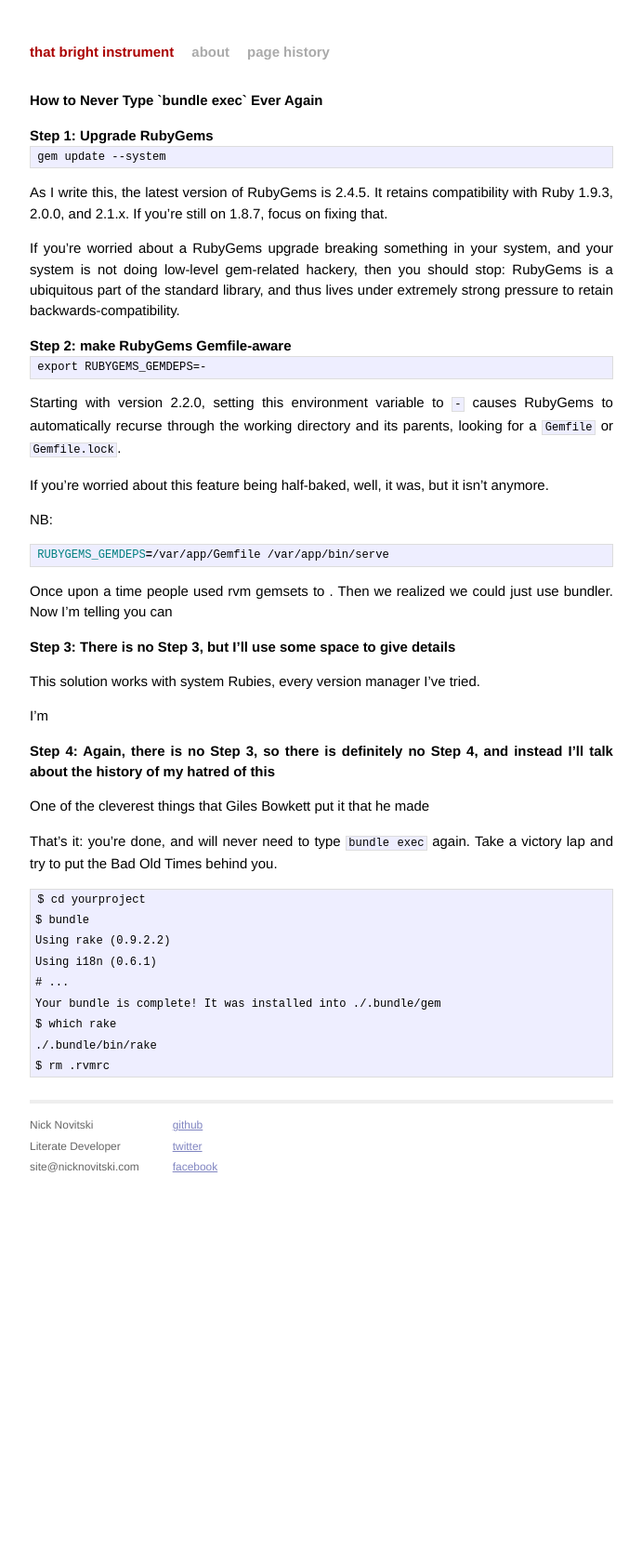
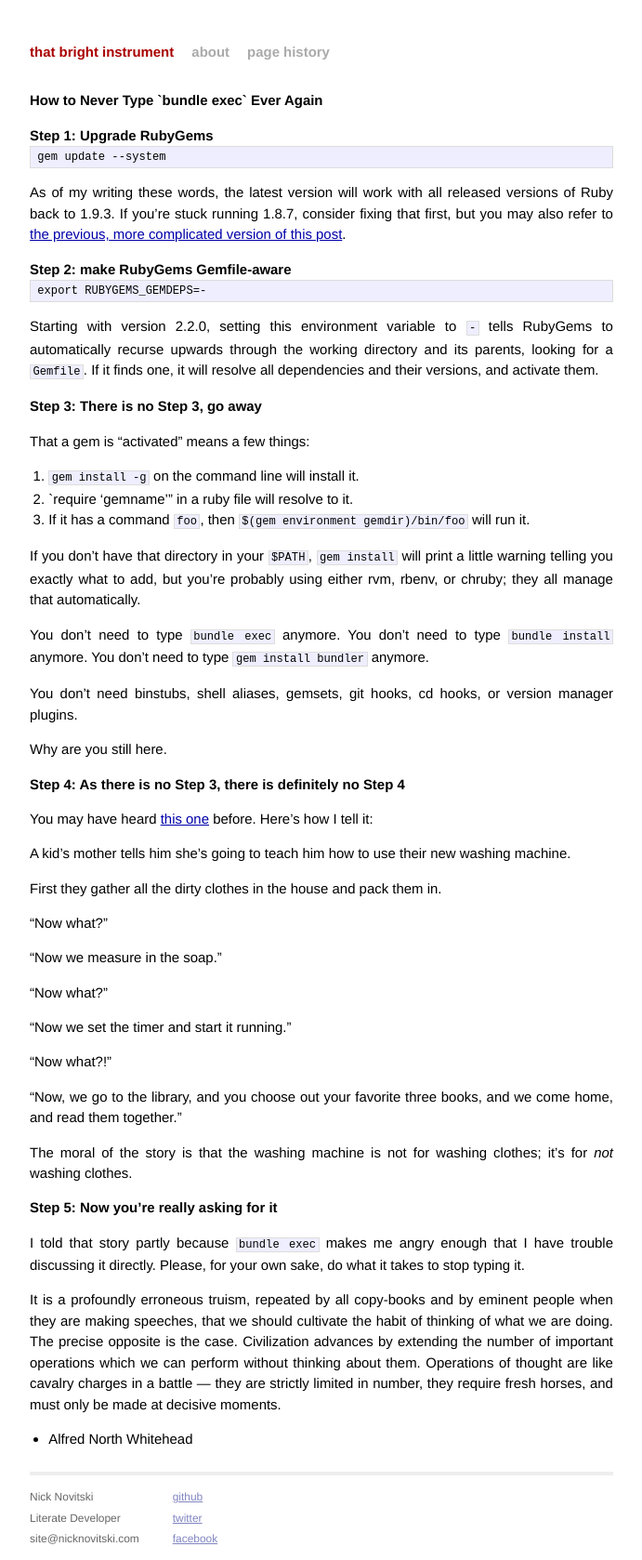
Before and after one commit to nicknovitski/nicknovitski.github.io, a Jekyll site: the page built from _posts/2012-10-19-how-to-never-type-bundle-exec-ever-again.md, in a window 1280 px wide. Shown: the whole page at 93% size, without its empty margins (294-985 px from the left). Built offline with Jekyll 4.4.1, drawn with Linux system fonts in a browser that asks for light colours; before the commit the page ends 1278 px from its top, so only the background shows below that.

Commit message:
rewrite bundle exec post for RUBYGEMS_GEMDEPS

````diff
--- a/_posts/2012-10-19-how-to-never-type-bundle-exec-ever-again.md
+++ b/_posts/2012-10-19-how-to-never-type-bundle-exec-ever-again.md
@@ -6,50 +6,66 @@ category: ruby
 ## Step 1: Upgrade RubyGems
     gem update --system
 
-As I write this, the latest version of RubyGems is 2.4.5.  It retains
-compatibility with Ruby 1.9.3, 2.0.0, and 2.1.x.  If you're still on 1.8.7,
-focus on fixing that.
-
-If you're worried about a RubyGems upgrade breaking something in your system,
-and your system is not doing low-level gem-related hackery, then you should
-stop: RubyGems is a ubiquitous part of the standard library, and thus lives
-under extremely strong pressure to retain backwards-compatibility.
+As of my writing these words, the latest version will work with all released
+versions of Ruby back to 1.9.3.  If you're stuck running 1.8.7, consider fixing
+that first, but you may also refer to [the previous, more
+complicated version of this post](https://github.com/nicknovitski/nicknovitski.github.io/blob/4516cdf7210bc4cf780cef72627189dc3cea8671/_posts/2012-10-19-how-to-never-type-bundle-exec-ever-again.md).
 
 ## Step 2: make RubyGems Gemfile-aware
     export RUBYGEMS_GEMDEPS=-
 
-Starting with version 2.2.0, setting this environment variable to `-` causes
-RubyGems to automatically recurse through the working directory and its
-parents, looking for a `Gemfile` or `Gemfile.lock`.
+Starting with version 2.2.0, setting this environment variable to `-` tells
+RubyGems to automatically recurse upwards through the working directory and its
+parents, looking for a `Gemfile`.  If it finds one, it will resolve all dependencies
+and their versions, and activate them.
 
-If you're worried about this feature being half-baked, well, it was, but it isn't anymore.
+## Step 3: There is no Step 3, go away
 
-NB:
-```shell
-RUBYGEMS_GEMDEPS=/var/app/Gemfile /var/app/bin/serve
-```
+That a gem is "activated" means a few things:
 
-Once upon a time people used rvm gemsets to .  Then we realized we could just use bundler.  Now I'm telling you can
+1. `gem install -g` on the command line will install it.
+2. `require 'gemname'" in a ruby file will resolve to it.
+3.  If it has a command `foo`, then `$(gem environment gemdir)/bin/foo` will run it.
 
-## Step 3: There is no Step 3, but I'll use some space to give details
+If you don't have that directory in your `$PATH`, `gem install`
+will print a little warning telling you exactly what to add, but you're probably using
+either rvm, rbenv, or chruby; they all manage that automatically.
 
-This solution works with system Rubies, every version manager I've tried.
+You don't need to type `bundle exec` anymore.  You don't need to type `bundle install`
+anymore.  You don't need to type `gem install bundler` anymore.
 
-I'm
+You don't need binstubs, shell aliases, gemsets, git hooks, cd hooks, or version manager plugins.
 
+Why are you still here.
 
-## Step 4: Again, there is no Step 3, so there is definitely no Step 4, and instead I'll talk about the history of my hatred of this
+## Step 4: As there is no Step 3, there is definitely no Step 4
 
-One of the cleverest things that Giles Bowkett  put it that he made
+You may have heard
+[this one](http://www.ted.com/talks/hans_rosling_and_the_magic_washing_machine/transcript?language=en)
+before.  Here's how I tell it:
 
-That's it: you’re done, and will never need to type `bundle exec` again.  Take a victory lap and try to put the Bad Old Times behind you.
+A kid's mother tells him she's going to teach him how to use their new washing machine.
 
-    $ cd yourproject
-    $ bundle
-    Using rake (0.9.2.2)
-    Using i18n (0.6.1)
-    # ...
-    Your bundle is complete! It was installed into ./.bundle/gem
-    $ which rake
-    ./.bundle/bin/rake
-    $ rm .rvmrc
+First they gather all the dirty clothes in the house and pack them in.
+
+"Now what?"
+
+"Now we measure in the soap."
+
+"Now what?"
+
+"Now we set the timer and start it running."
+
+"Now what?!"
+
+"Now, we go to the library, and you choose out your favorite three books, and we come home, and read them together."
+
+The moral of the story is that the washing machine is not for washing clothes; it's for *not* washing clothes.
+
+## Step 5: Now you're really asking for it
+
+I told that story partly because `bundle exec` makes me angry enough that I have trouble
+discussing it directly. Please, for your own sake, do what it takes to stop typing it.
+
+> It is a profoundly erroneous truism, repeated by all copy-books and by eminent people when they are making speeches, that we should cultivate the habit of thinking of what we are doing. The precise opposite is the case. Civilization advances by extending the number of important operations which we can perform without thinking about them. Operations of thought are like cavalry charges in a battle — they are strictly limited in number, they require fresh horses, and must only be made at decisive moments.
+> - Alfred North Whitehead
````
